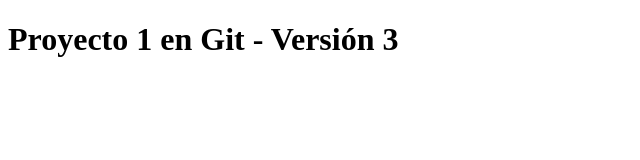
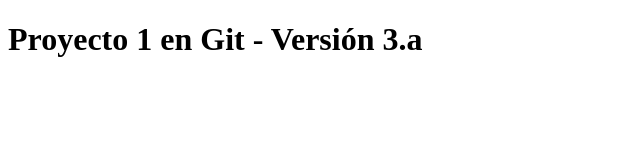
Before and after one commit to danielsanchez68/proyecto1, a plain HTML site: page index.html in a window 1280 px wide. Shown: the full height of the page, 0-640 px from the left. Drawn offline with Linux system fonts and the light colour scheme.

Commit message:
3ra version del proyecto - rev a

```diff
--- a/index.html
+++ b/index.html
@@ -8,7 +8,7 @@
 </head>
 <body>
 
-    <h1>Proyecto 1 en Git - Versión 3</h1>
+    <h1>Proyecto 1 en Git - Versión 3.a</h1>
 
 </body>
 </html>
```
